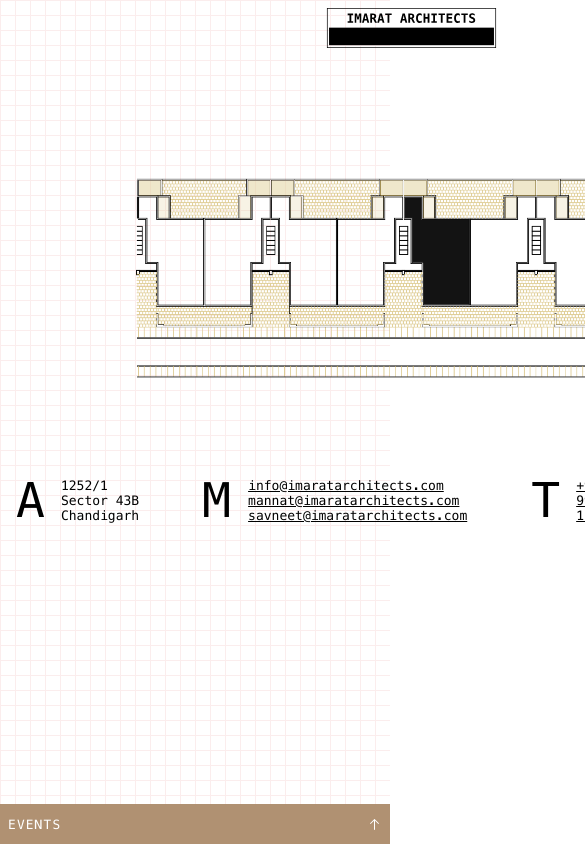
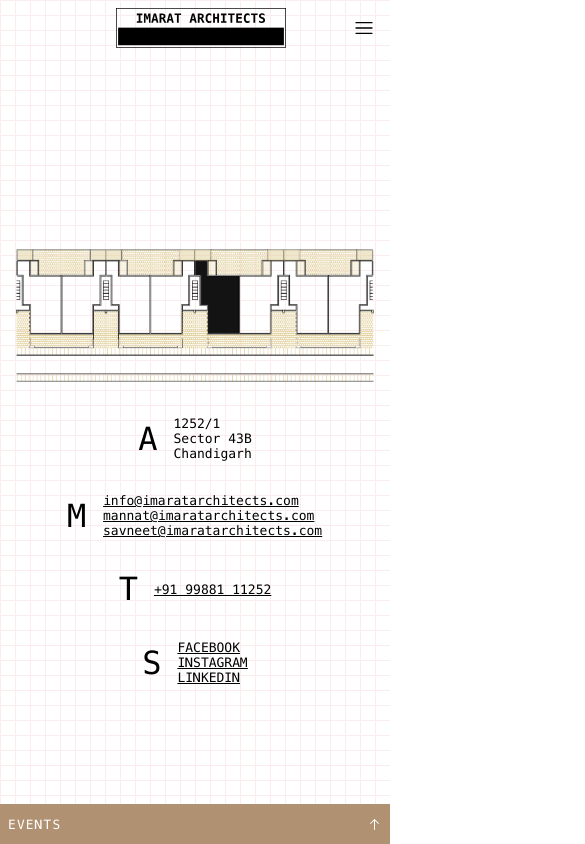
Before and after one commit to DivyanshuBali/imarat-next, a Next.js app: page /contact in a window 390 px wide. Shown: the top 844 px of the page, 585 px wide, since content can reach past the window. Built offline with nearby package versions, Linux system fonts and the light colour scheme.

Commit message:
Responsive contact page

```diff
--- a/src/app/_components/Header/HeaderStyles.module.css
+++ b/src/app/_components/Header/HeaderStyles.module.css
@@ -7,6 +7,7 @@
   /* This targets imarat logo */
   & img {
     height: 40px;
+    width: auto;
   }
 
   /* hide this below 768px */
--- a/src/app/contact/page.module.css
+++ b/src/app/contact/page.module.css
@@ -6,13 +6,14 @@
   .contactContent {
     display: flex;
     align-items: center;
+    justify-content: center;
     flex-direction: column;
     width: 100%;
     height: 100%;
 
     .imageContainer {
-      width: 600px;
-      aspect-ratio: 3 / 2;
+      max-width: 600px;
+      aspect-ratio: 16 / 9;
 
       & img {
         height: 100%;
@@ -22,34 +23,39 @@
       }
     }
 
+    .gridContainer {
+      width: 100%;
+      max-width: 1200px;
+
       .contactInfo {
-      display: flex;
-      gap: 4rem;
         font-size: 13px;
+        display: grid;
+        grid-template-columns: minmax(300px, 1fr);
+        row-gap: 2rem;
+
+        @media (min-width: 600px) {
+          grid-template-columns: repeat(2, minmax(300px, 1fr));
+          row-gap: 0;
+        }
+
+        @media (min-width: 1200px) {
+          grid-template-columns: repeat(4, minmax(300px, 1fr));
+          row-gap: 0;
+        }
 
         .contactItem {
           display: flex;
+          justify-content: center;
           gap: 1rem;
-
           align-items: center;
+          min-width: 300px;
 
           .contactType {
             font-size: 3rem;
+
+            @media (max-width: 600px) {
+              font-size: 2rem;
             }
-
-        & a {
-          text-decoration: underline;
-        }
-      }
-
-      .socialLinks {
-        display: flex;
-        gap: 1rem;
-
-        align-items: center;
-
-        .contactType {
-          font-size: 3rem;
           }
 
           & a {
@@ -58,4 +64,6 @@
         }
       }
     }
+
   }
+}
--- a/src/app/contact/page.tsx
+++ b/src/app/contact/page.tsx
@@ -25,6 +25,7 @@ function Contact() {
         </div>
 
         {/* CONTACT INFO */}
+        <div className={styles.gridContainer}>
           <div className={styles.contactInfo}>
             <div className={styles.contactItem}>
               <div className={styles.contactType}>A</div>
@@ -65,7 +66,7 @@ function Contact() {
               </Link>
             </div>
 
-          <div className={styles.socialLinks}>
+            <div className={styles.contactItem}>
               <div className={styles.contactType}>S</div>
               <div>
                 <Link
@@ -94,6 +95,7 @@ function Contact() {
               </div>
             </div>
           </div>
+        </div>
       </motion.div>
     </section>
   );
```
Also changed, not shown: public/assets/IMO_AXO02.png. Lines whose indentation alone changed are shown as unchanged.
